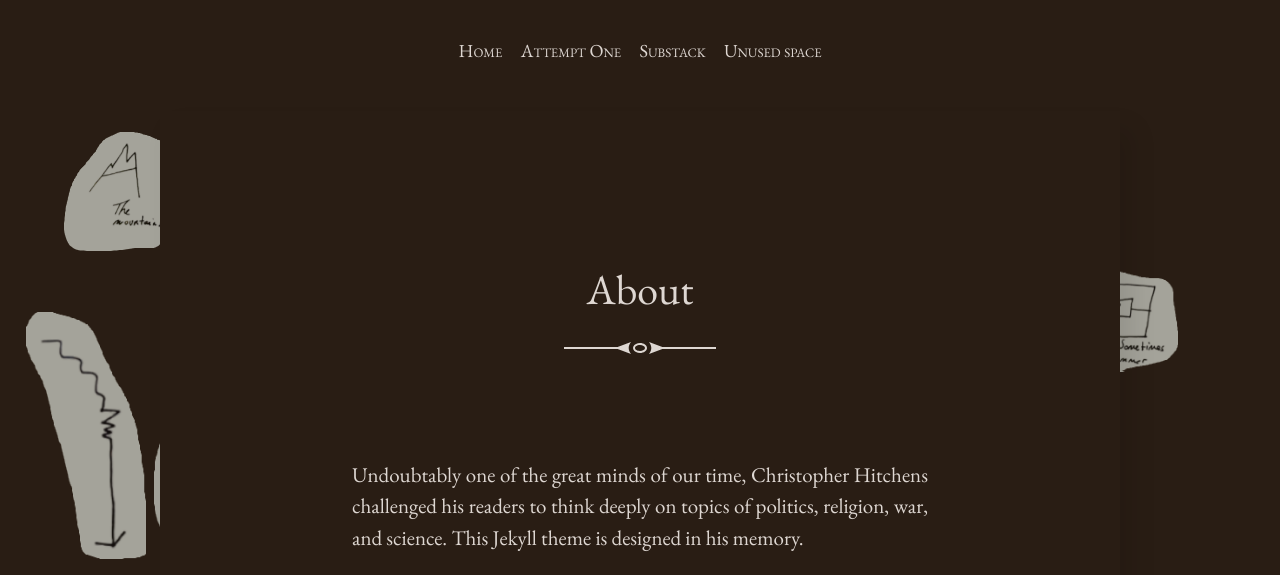
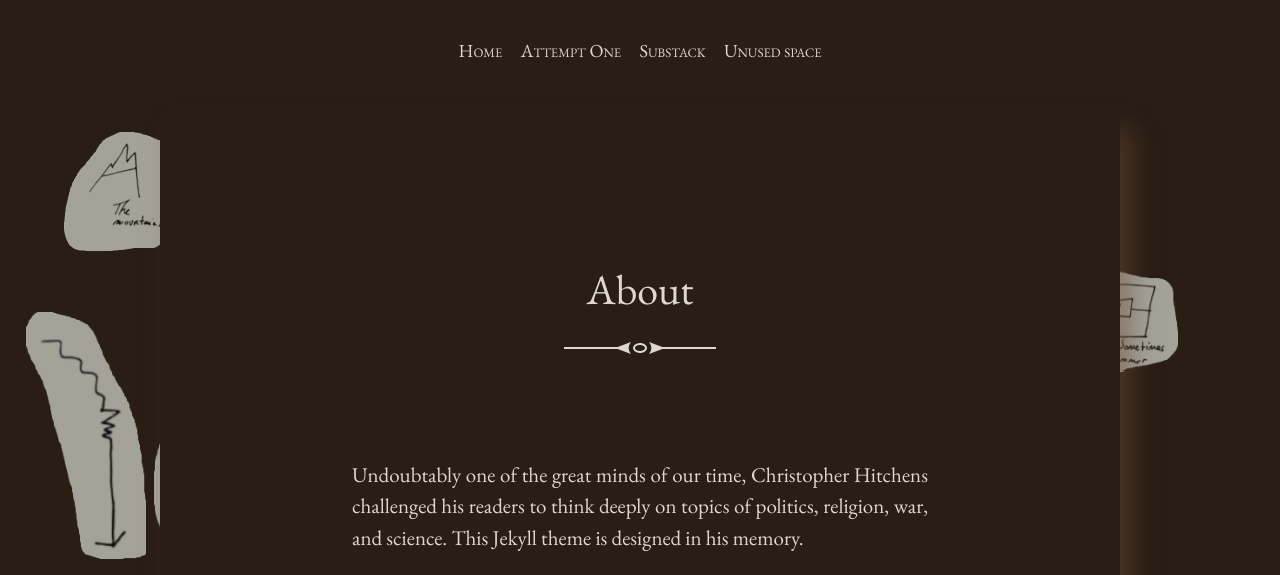
Before and after one commit to rafworkonly/raf.github.io, a Jekyll site: the page built from about.md, in a window 1280 px wide. Shown: the top 575 px of the page. Built offline with Jekyll 4.4.1, drawn with Linux system fonts in a browser that asks for light colours; grey boxes are pictures that could not be loaded.

Commit message:
Update _article.scss

```diff
--- a/_sass/_article.scss
+++ b/_sass/_article.scss
@@ -3,7 +3,7 @@
   margin: 2em auto;
   max-width: 60rem;
   padding: 2em 0;
-  box-shadow: 12px 18px 24px rgba(darken($brand-color, 50%), .1);
+  box-shadow: 12px 18px 24px rgba(lighten($brand-color, 20%), .5);
 }
 
 .post > * {
```
